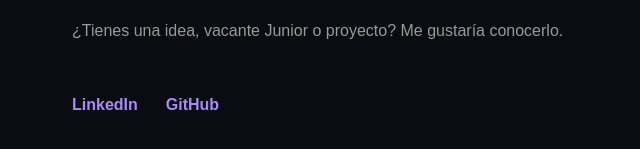
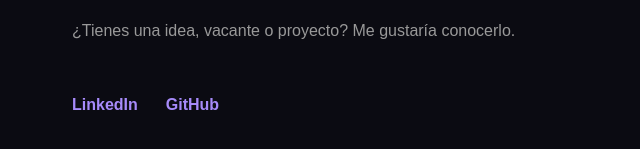
Before and after one commit to Pringo71/mi-portafolio, a plain HTML site: page index.html in a window 1280 px wide. Shown: the part 3118-3267 px from the top of the page, 56-696 px from the left. Drawn offline with Linux system fonts and the light colour scheme.

Commit message:
Update index.html

```diff
--- a/index.html
+++ b/index.html
@@ -184,7 +184,7 @@
         <div class="section-header">
             <p class="section-tag">HABLEMOS</p>
             <h2>Conectemos</h2>
-            <p>¿Tienes una idea, vacante Junior o proyecto? Me gustaría conocerlo.</p>
+            <p>¿Tienes una idea, vacante o proyecto? Me gustaría conocerlo.</p>
         </div>
 
         <div class="contact-links">
```
